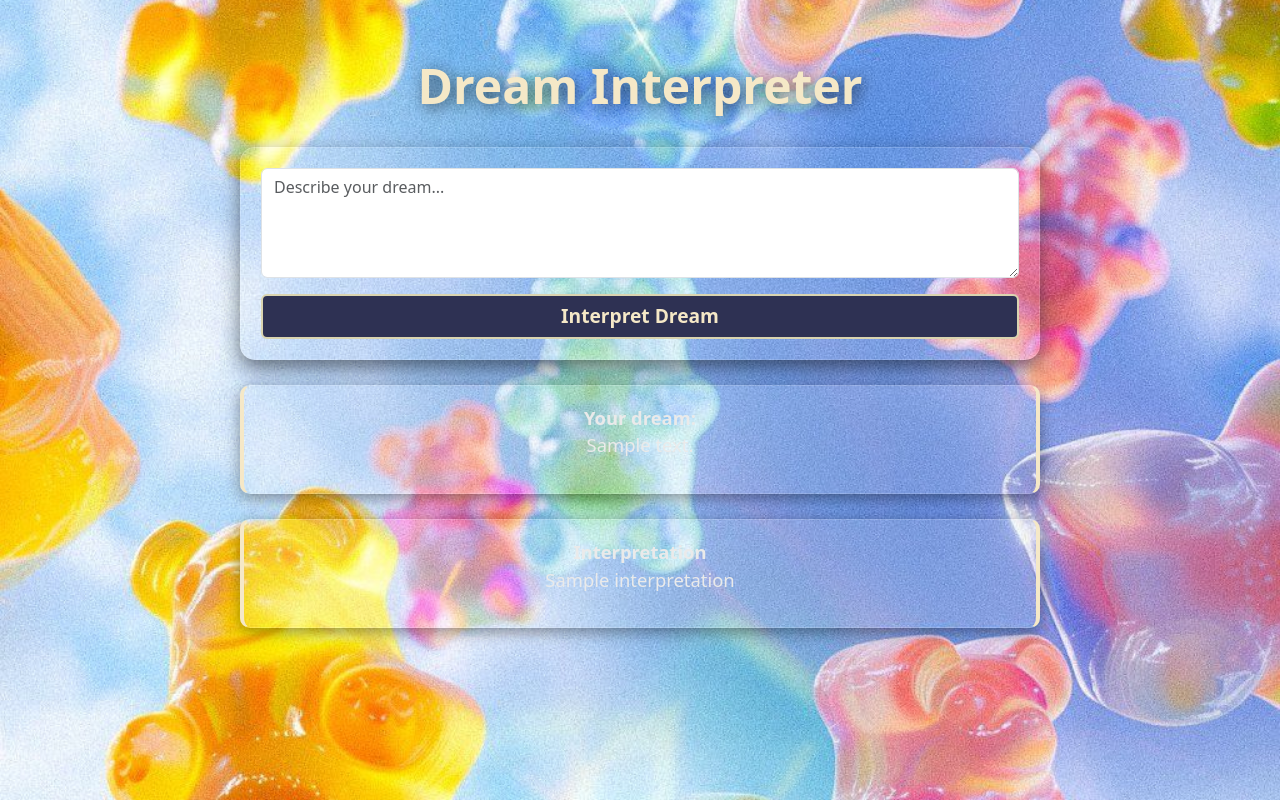
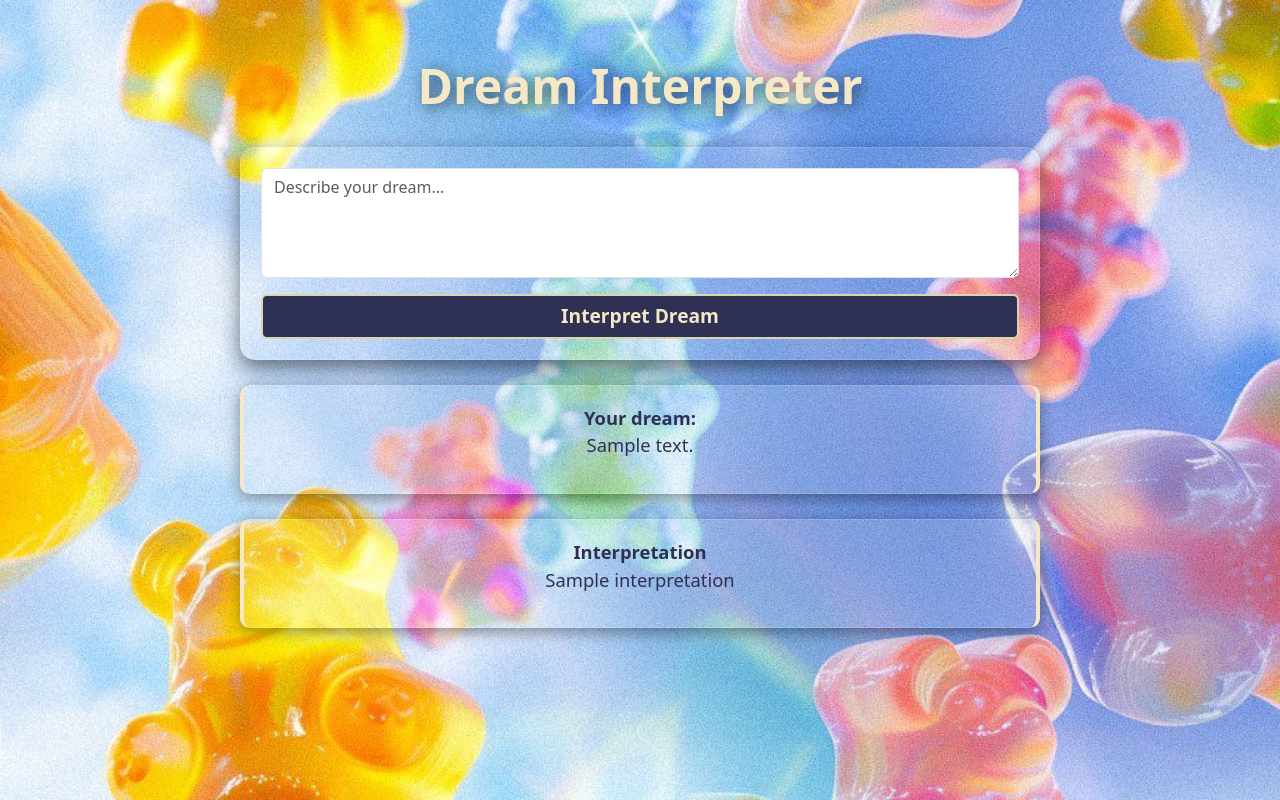
Before and after one commit to Arianna19/CART498-A4, a Flask app: template templates/index.html in a window 1280 px wide. Run offline with Flask 3, Linux system fonts and the light colour scheme; the template is opened without the code that fills it: most values are stand-ins (such as "Sample title", 1, 10 or a date in 2020).

Commit message:
changing text colour to fit the background

```diff
--- a/templates/index.html
+++ b/templates/index.html
@@ -14,7 +14,7 @@
             background-size: cover;
             background-position: center;
             background-attachment: fixed;
-            color: #eaeaea;
+            color: #2e3153;
         }
 
         /* Center container */
```
